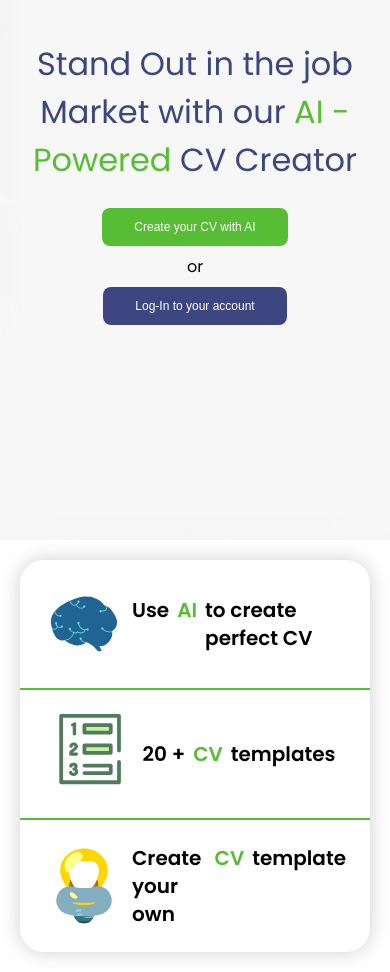
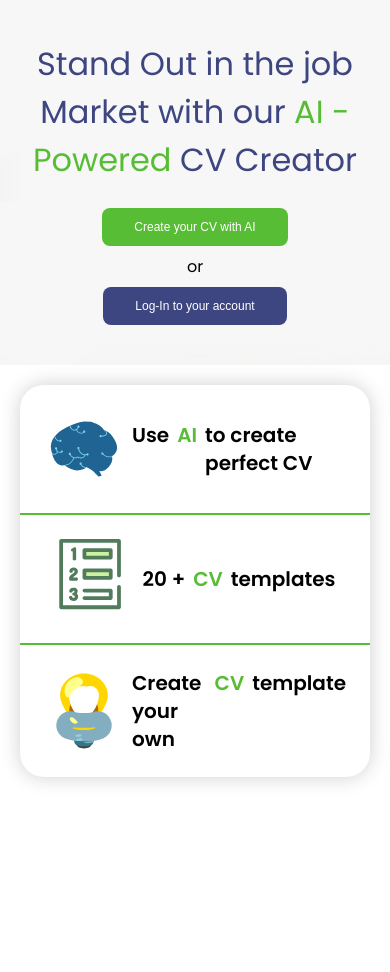
Before and after one commit to mizdebski77/Your-Cv-Maker, a Next.js app: page / in a window 390 px wide. After the commit the page ends 844 px from the top, so only its background shows below. Built offline with nearby package versions, Linux system fonts and the light colour scheme.

Commit message:
Media query ti header added

```diff
--- a/src/app/features/Home/Header/styledHeader.ts
+++ b/src/app/features/Home/Header/styledHeader.ts
@@ -14,6 +14,7 @@ export const Wrapper = styled.header`
 
     @media (max-width: ${theme.mediaQuery.lg}) {
         padding: 40px 20px;
+        min-height: 360px;
     }
 `;
 
```
